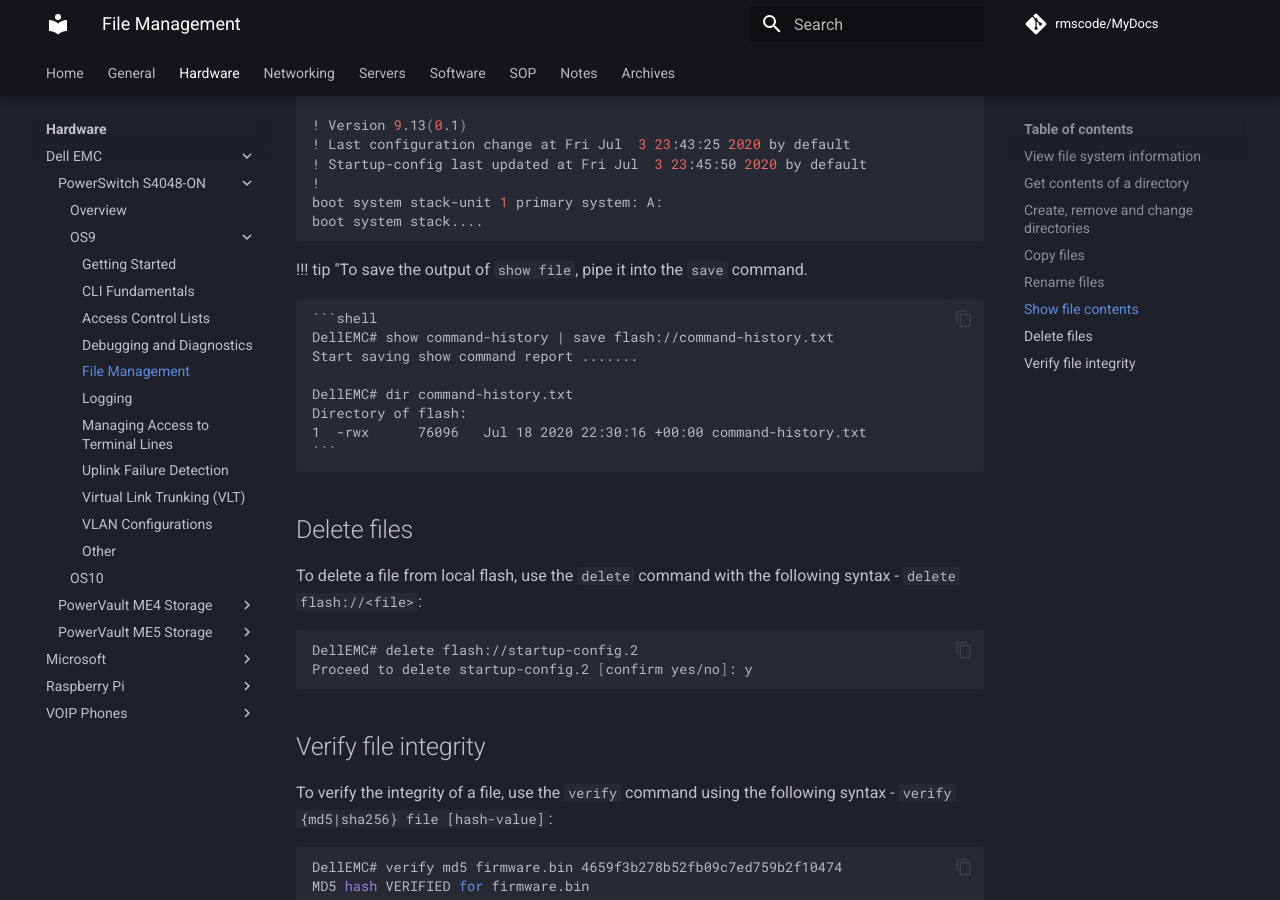
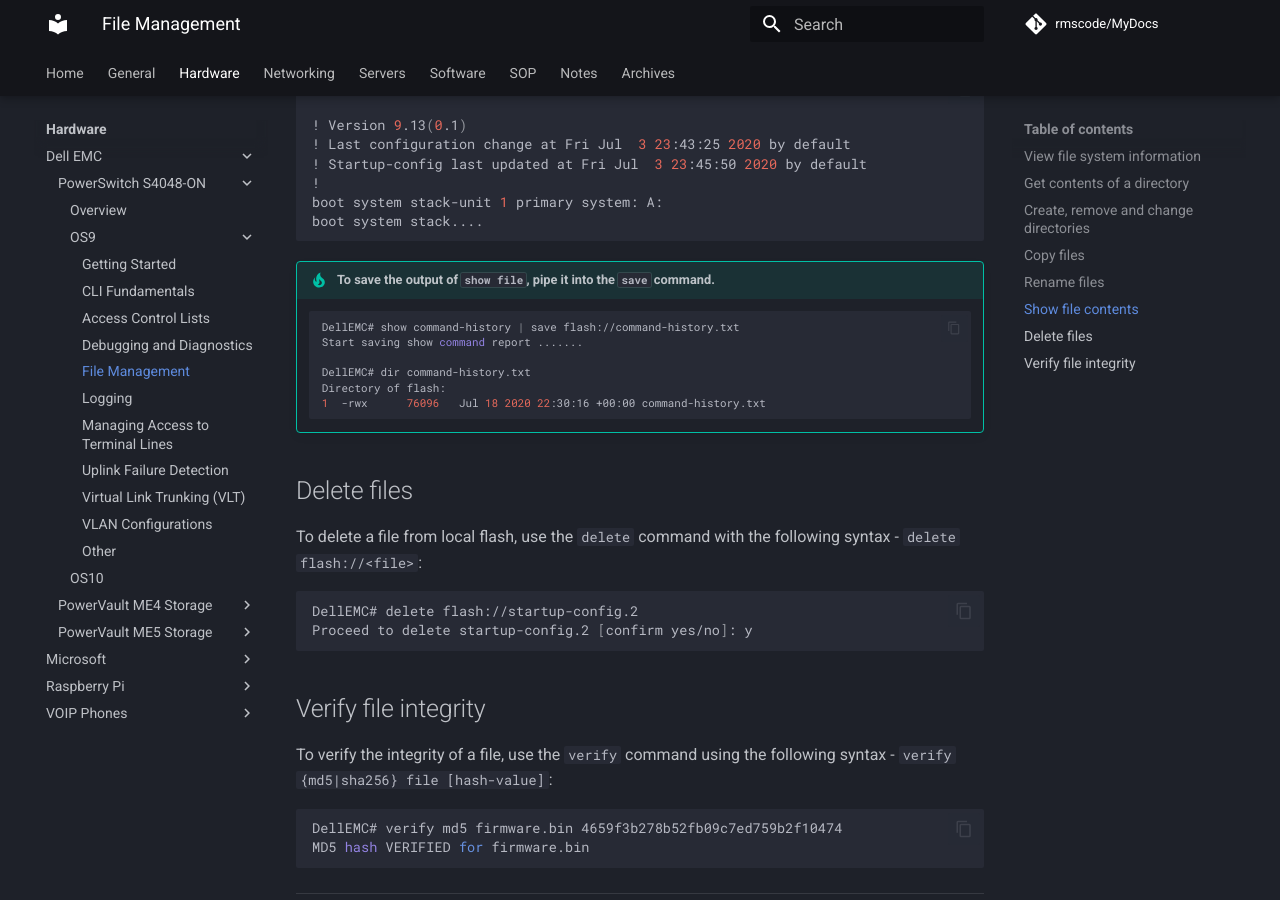
Before and after one commit to rmscode/binary-garden, an MkDocs documentation site: the page built from docs/hardware/dell-emc/S4048-ON/os9-file-management.md, in a window 1280 px wide and 900 px high, scrolled down 2376 px. Built offline with MkDocs 1.6.1 and Material for MkDocs 9.7.7, drawn with Linux system fonts in a browser that asks for light colours; comment, search, counter and statistics services are not loaded.

Commit message:
Chore: Fix incorrectly formatted admonition

````diff
--- a/docs/hardware/dell-emc/S4048-ON/os9-file-management.md
+++ b/docs/hardware/dell-emc/S4048-ON/os9-file-management.md
@@ -76,7 +76,7 @@
 
 To copy one file to another location, use the `copy` command with the following syntax - `copy <source-file-url> <destination-file-url>`. Dell OS9 supports IPv4 and IPv6 addressing for FTP, HTTP, TFTP, and SCP.
 
-!!! info " To enable the internal FTP server, use the `ftp-server enable` command."
+!!! info "To enable the internal FTP server, use the `ftp-server enable` command."
 
 === "Local copy (duplicate on internal flash)"
 
@@ -143,7 +143,7 @@
 boot system stack....
 ```
 
-!!! tip "To save the output of `show file`, pipe it into the `save` command.
+!!! tip "To save the output of `show file`, pipe it into the `save` command."
 
     ```shell
     DellEMC# show command-history | save flash://command-history.txt
````
